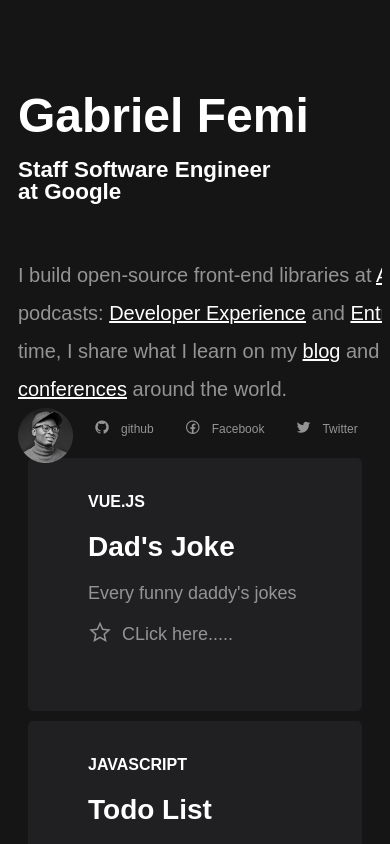
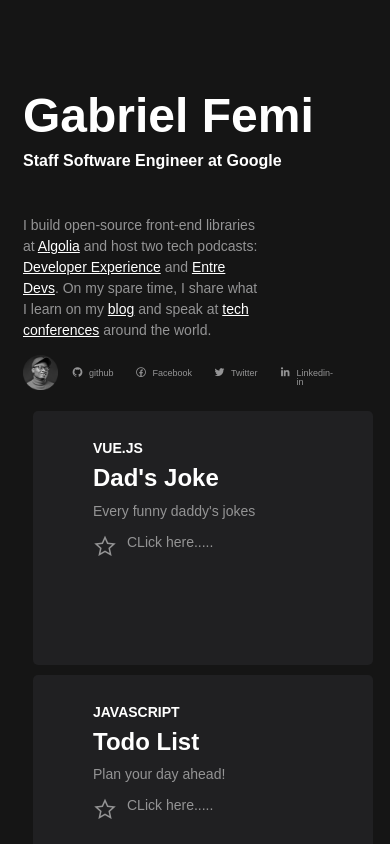
Before and after one commit to femigabriel/my-website, a Vue app: page / in a window 390 px wide. Shown: the top 844 px of the page. Built offline with nearby package versions, Linux system fonts and the light colour scheme; a web font is replaced by a local one.

Commit message:
updated width of the app

```diff
--- a/src/App.vue
+++ b/src/App.vue
@@ -8,7 +8,7 @@
     <div class="project-work">
       <div class="project">
         <Projects />
-        <div class="flex">
+        <div class="projects">
           <ProjectFlex />
           <ProjectGrid />
         </div>
@@ -40,21 +40,18 @@ export default {
   margin-top: 60px;
 }
 
-
 *,
 :after,
 :before {
   box-sizing: border-box;
   /* border: 0 solid #e5e7eb; */
 }
-/* Reset margins */
-
-/* set up the body */
 body {
-  line-height: 1.5;
+  line-height: 1;
   color: rgb(255, 255, 255);
   background: rgb(21, 21, 21);
   font-family: "Inter var", sans-serif;
+  width: 100%;
 }
 #app {
   width: 100%;
@@ -79,18 +76,27 @@ body {
 .project-work::-webkit-scrollbar {
   display: none;
 }
+.projects{
+   display: flex;
+}
 .profile {
   overflow: ;
 }
 @media (max-width: 680px) {
+  body {
+    overflow-x: hidden;
+  }
   .app {
     margin-left: auto;
     margin-right: auto;
-    padding-left: 10px;
-    padding-right: 10px;
+    padding-left: 15px;
+    padding-right: 15px;
     overflow-x: hidden;
     display: block;
   }
+.projects{
+   display: block
+}
 }
 .profile {
   padding-right: 100px;
--- a/src/components/Profile.vue
+++ b/src/components/Profile.vue
@@ -99,13 +99,23 @@ h2 {
     margin-bottom: 10px;
   }
   h2 {
-    font-size: 1.4em;
+    font-size: 1em;
     margin-bottom: 32px;
+    width: 18em;
   }
 
   .skills {
     display: none;
   }
+  .about p {
+  line-height: 1.5;
+  width: 17em;
+  font-size: 14px;
+  padding-bottom: 20px;
+}
+.profile-pics{
+
+}
 }
 .about span {
   color: rgb(255, 255, 255);
@@ -116,7 +126,6 @@ h2 {
   width: 5em;
   height: 2px;
   margin: 10px 20px;
-
   cursor: pointer;
   cursor: pointer;
 }
@@ -186,11 +195,22 @@ img {
 }
 @media (max-width: 680px) {
   .lab {
-    font-size: 18px;
-    margin: 10px 10px;
+    font-size: 13px;
+    margin: 6px 5px;
   }
+  .socials {
+  padding: 5px 8px;
+}
   .socials p {
-    font-size: 12px;
+    font-size: 9px;
+
   }
+  img {
+  width: 35px;
+  height: 35px;
+}
+.profile-pics {
+  padding-bottom: 20px;
+}
 }
 </style>
--- a/src/components/ProjectFlex.vue
+++ b/src/components/ProjectFlex.vue
@@ -115,8 +115,8 @@ export default {
   margin: -15px -15px;
 }
 .project-box {
-  width: 380px;
-  height: 50vh;
+  /* width: 380px;
+  height: 50vh; */
   background: rgb(32, 32, 34);
   padding-left: 40px;
   padding-right: 40px;
@@ -165,4 +165,14 @@ export default {
 .main p {
   font-size: 18px;
 }
+@media (max-width: 680px) {
+   .title {
+  width: 13em;
+  font-size: 14px;
+}
+.rating a {
+  font-size: 14px;
+    padding-bottom: 10px;
+}
+}
 </style>
--- a/src/components/ProjectGrid.vue
+++ b/src/components/ProjectGrid.vue
@@ -134,7 +134,7 @@ export default {
   color: rgb(148, 148, 149);
 }
 .status h3 {
-   font-size: 1.7em;
+  font-size: 1.7em;
 }
 .title {
   padding-top: 30px;
@@ -155,4 +155,17 @@ export default {
   color: rgb(148, 148, 149);
   font-size: 24px;
 }
+@media (max-width: 680px) {
+  .project-box {
+  }
+  .title {
+    width: 13em;
+    font-size: 14px;
+    line-height: 1;
+  }
+  .rating a {
+    font-size: 14px;
+    padding-bottom: 10px;
+  }
+}
 </style>
--- a/src/components/Projects.vue
+++ b/src/components/Projects.vue
@@ -71,7 +71,6 @@ export default {
   border-radius: 5px;
   margin-bottom: 10px;
   cursor: pointer;
-
 }
 .project-box:hover {
   /* width: 790px; */
@@ -85,7 +84,6 @@ export default {
   -moz-transition: all 200ms ease-in;
   -moz-transform: scale(1.1);
   transition: all 200ms ease-in;
-
 }
 .project-box h2 {
   font-size: 28px;
@@ -119,4 +117,28 @@ export default {
   font-size: 24px;
   color: rgb(148, 148, 149);
 }
+@media (max-width: 680px) {
+  .projects {
+    line-height: 0.5;
+  }
+  .content {
+  /* margin: 20px 30px; */
+}
+.project-box{
+
+}
+  .rating a {
+    font-size: 14px;
+  }
+  .project-box h2 {
+    font-size: 24px;
+  }
+  .project-box h3 {
+    font-size: 14px;
+  }
+  .project-box p {
+    font-size: 14px;
+    line-height: 1.1;
+  }
+}
 </style>
```
